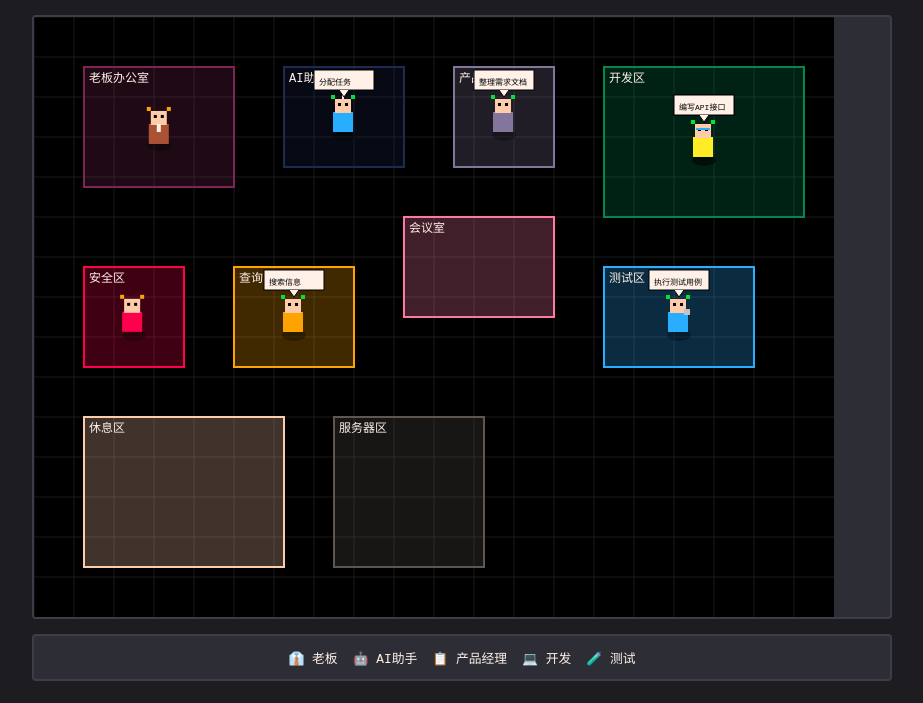
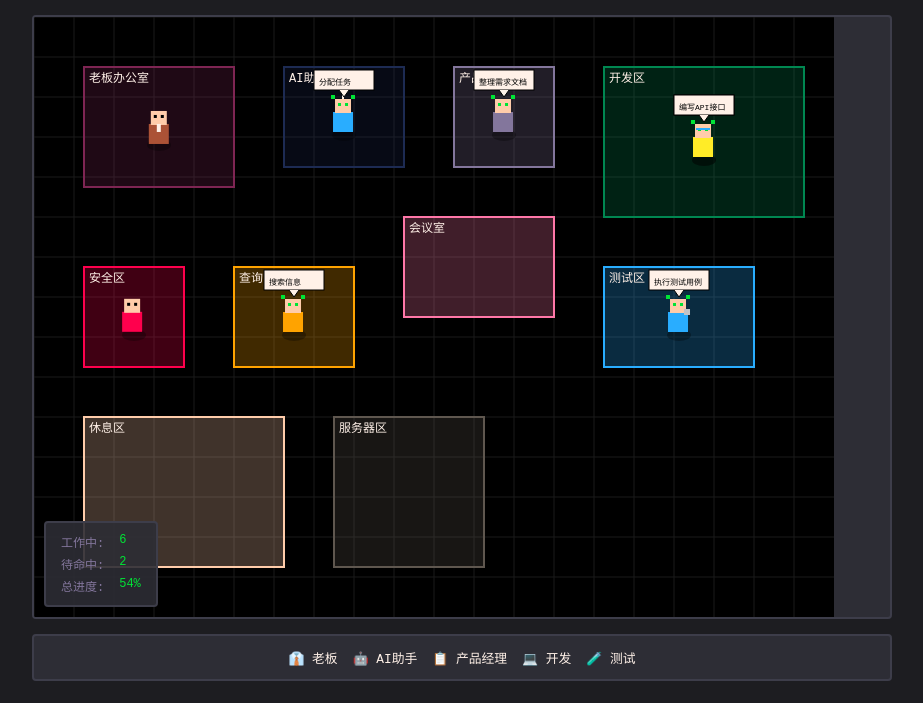
Before and after one commit to yuyouquan/Snoopy-Office, a website: page index.html in a window 1280 px wide. Shown: the part 97-800 px from the top of the page, without its empty margins (178-1101 px from the left). Drawn offline with Linux system fonts and the light colour scheme.

Commit message:
feat: 增强动画效果和添加统计面板
- 添加角色状态获取模块(模拟OpenClaw API)
- 优化角色动画(工作状态闪烁眼睛/天线)
- 添加底部统计面板(工作中/待命/总进度)
- 优化状态指示器动画

```diff
--- a/frontend/game.js
+++ b/frontend/game.js
@@ -80,6 +80,9 @@ function init() {
 
     // 模拟状态变化
     simulateStatusChanges();
+
+    // 初始统计更新
+    updateStats();
 
     console.log('🎮 Snoopy-Office 已启动');
 }
@@ -202,8 +205,11 @@ function drawPixelCharacter(x, y, char) {
     ctx.fillStyle = COLORS.peach;
     ctx.fillRect(x - 8, y - 18, 16, 14);
 
-    // 眼睛
+    // 眼睛 - 工作时闪烁
     ctx.fillStyle = COLORS.black;
+    if (char.status === 'working' && Math.floor(animationFrame / 30) % 2 === 0) {
+        ctx.fillStyle = COLORS.green; // 工作时眼睛发绿光
+    }
     ctx.fillRect(x - 5, y - 14, 3, 3);
     ctx.fillRect(x + 2, y - 14, 3, 3);
 
@@ -215,9 +221,9 @@ function drawPixelCharacter(x, y, char) {
             ctx.fillRect(x - 2, y - 5, 4, 8);
             break;
         case '主助手':
-            // 天线
+            // 天线 - 工作时闪烁
             ctx.fillRect(x - 1, y - 24, 2, 6);
-            ctx.fillStyle = COLORS.green;
+            ctx.fillStyle = (char.status === 'working' && Math.floor(animationFrame / 20) % 2 === 0) ? COLORS.yellow : COLORS.green;
             ctx.fillRect(x - 2, y - 25, 4, 2);
             break;
         case '开发':
@@ -232,11 +238,15 @@ function drawPixelCharacter(x, y, char) {
             break;
     }
 
-    // 状态指示器
+    // 状态指示器 - 优化动画
     const statusColor = char.status === 'working' ? COLORS.green : COLORS.orange;
-    ctx.fillStyle = statusColor;
-    ctx.fillRect(x - 12, y - 22, 4, 4);
-    ctx.fillRect(x + 8, y - 22, 4, 4);
+    const blinkOn = Math.floor(animationFrame / (char.status === 'working' ? 15 : 40)) % 2 === 0;
+
+    if (blinkOn) {
+        ctx.fillStyle = statusColor;
+        ctx.fillRect(x - 12, y - 22, 4, 4);
+        ctx.fillRect(x + 8, y - 22, 4, 4);
+    }
 }
 
 function drawTaskBubble(x, y, char) {
@@ -338,6 +348,19 @@ function updateTime() {
     const hours = String(now.getHours()).padStart(2, '0');
     const minutes = String(now.getMinutes()).padStart(2, '0');
     document.getElementById('time').textContent = `🕐 ${hours}:${minutes}`;
+
+    // 更新统计面板
+    updateStats();
+}
+
+function updateStats() {
+    const working = characters.filter(c => c.status === 'working').length;
+    const idle = characters.filter(c => c.status !== 'working').length;
+    const avgProgress = Math.round(characters.reduce((sum, c) => sum + c.progress, 0) / characters.length);
+
+    document.getElementById('stat-working').textContent = working;
+    document.getElementById('stat-idle').textContent = idle;
+    document.getElementById('stat-progress').textContent = avgProgress + '%';
 }
 
 // ==================== 模拟状态变化 ====================
@@ -374,6 +397,50 @@ function simulateStatusChanges() {
     }, 5000);
 }
 
+// ==================== 状态获取（模拟OpenClaw API） ====================
+
+// 模拟从OpenClaw获取状态
+async function fetchOpenClawStatus() {
+    try {
+        // 实际项目中替换为真实API调用
+        // const response = await fetch('/api/status');
+        // return await response.json();
+
+        // 模拟返回数据
+        return {
+            timestamp: Date.now(),
+            roles: characters.map(c => ({
+                id: c.id,
+                task: c.task,
+                progress: c.progress,
+                status: c.status
+            }))
+        };
+    } catch (error) {
+        console.error('获取状态失败:', error);
+        return null;
+    }
+}
+
+// 定时获取状态（每5秒）
+setInterval(async () => {
+    const status = await fetchOpenClawStatus();
+    if (status) {
+        updateCharactersFromStatus(status);
+    }
+}, 5000);
+
+function updateCharactersFromStatus(status) {
+    status.roles.forEach(roleData => {
+        const char = characters.find(c => c.id === roleData.id);
+        if (char) {
+            char.task = roleData.task;
+            char.progress = roleData.progress;
+            char.status = roleData.status;
+        }
+    });
+}
+
 // ==================== 启动 ====================
 
 window.onload = init;
--- a/frontend/style.css
+++ b/frontend/style.css
@@ -178,6 +178,59 @@ footer {
 }
 
 /* 像素字体效果 */
+.stats-panel {
+    position: absolute;
+    bottom: 10px;
+    left: 10px;
+    padding: 10px 15px;
+    background: rgba(45, 45, 53, 0.9);
+    border: 2px solid var(--border);
+    border-radius: 4px;
+    font-size: 0.75rem;
+}
+
+.stats-panel .stat-row {
+    display: flex;
+    gap: 15px;
+    margin-bottom: 4px;
+}
+
+.stats-panel .stat-row:last-child {
+    margin-bottom: 0;
+}
+
+.stats-panel .stat-label {
+    color: var(--text-secondary);
+}
+
+.stats-panel .stat-value {
+    color: var(--accent);
+}
+
+/* 响应式设计 */
+@media (max-width: 768px) {
+    header {
+        flex-direction: column;
+        gap: 10px;
+        text-align: center;
+    }
+
+    .panel {
+        width: calc(100% - 20px);
+        right: 10px;
+        left: 10px;
+    }
+
+    #office {
+        width: 100%;
+        height: auto;
+    }
+
+    .legend {
+        font-size: 0.7rem;
+    }
+}
+
 @media (min-width: 768px) {
     body {
         font-size: 14px;
--- a/index.html
+++ b/index.html
@@ -18,6 +18,22 @@
 
         <main>
             <canvas id="office" width="800" height="600"></canvas>
+
+            <!-- 统计面板 -->
+            <div class="stats-panel">
+                <div class="stat-row">
+                    <span class="stat-label">工作中:</span>
+                    <span class="stat-value" id="stat-working">0</span>
+                </div>
+                <div class="stat-row">
+                    <span class="stat-label">待命中:</span>
+                    <span class="stat-value" id="stat-idle">0</span>
+                </div>
+                <div class="stat-row">
+                    <span class="stat-label">总进度:</span>
+                    <span class="stat-value" id="stat-progress">0%</span>
+                </div>
+            </div>
 
             <!-- 角色详情面板 -->
             <div id="character-panel" class="panel hidden">
```
